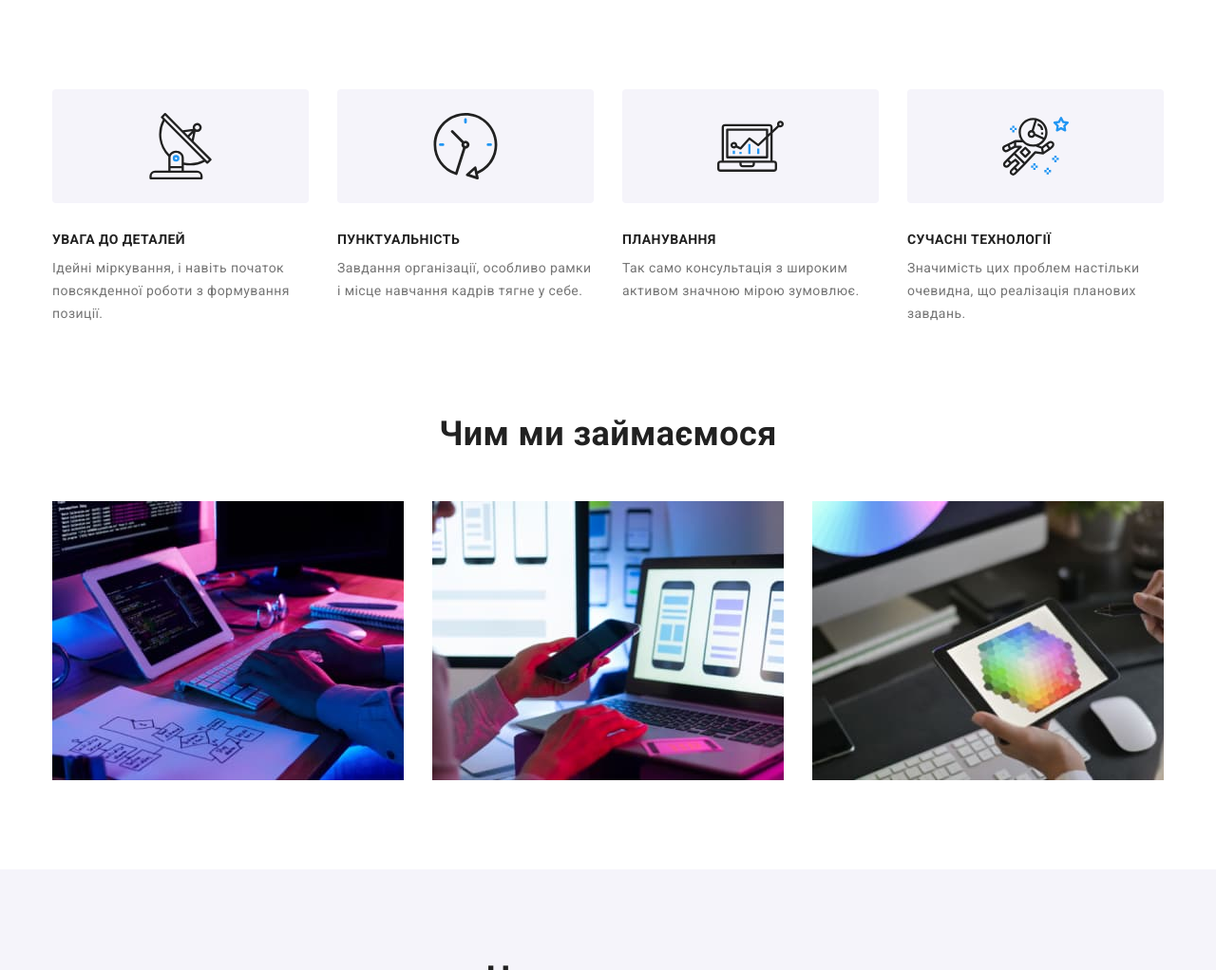
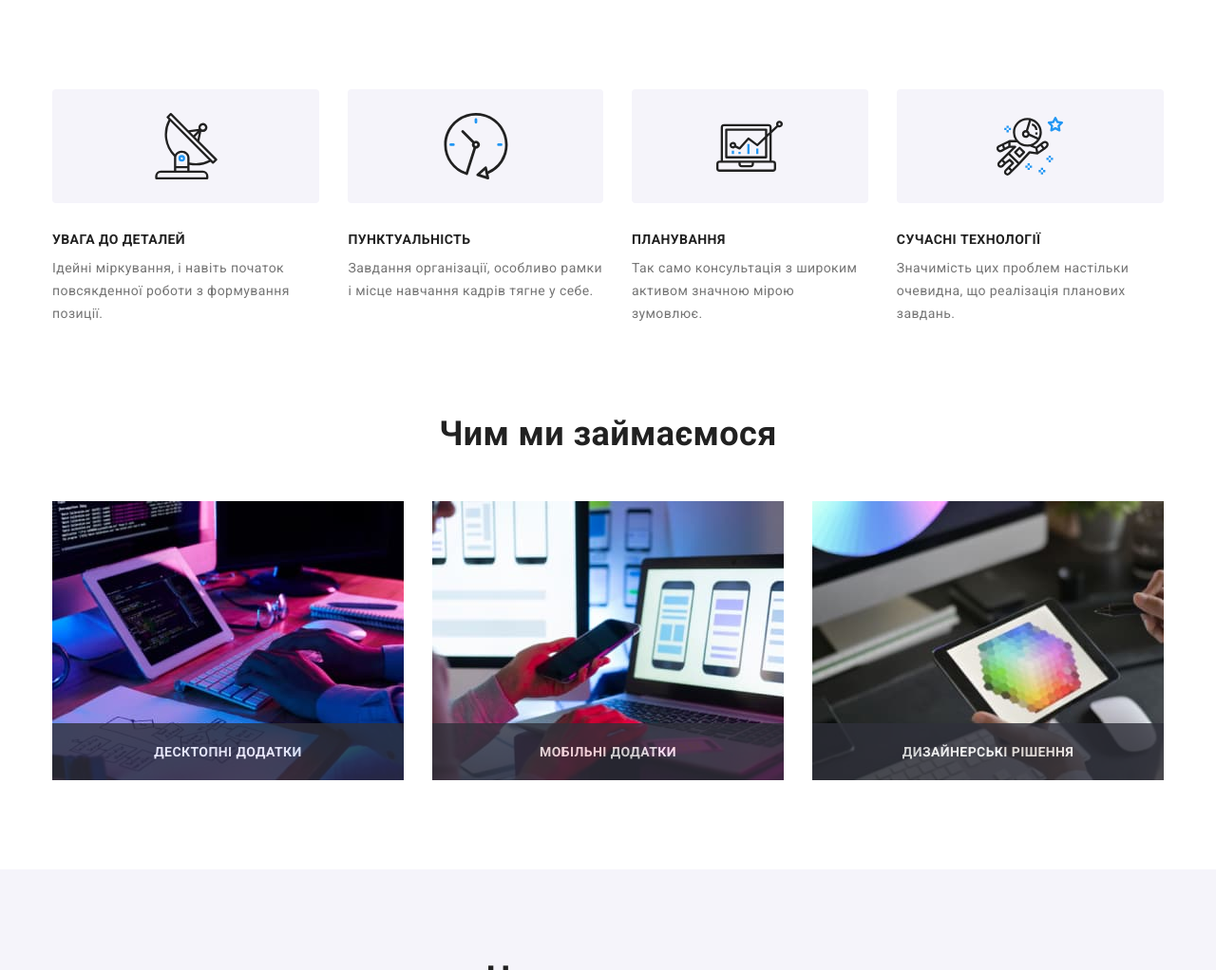
Before and after one commit to lordlir/goit-markup-hw-05, a plain HTML site: page index.html in a window 1280 px wide. Shown: the part 681-1703 px from the top of the page at 95% size. Drawn offline with nearby package versions, Linux system fonts and the light colour scheme.

Commit message:
коректа

```diff
--- a/css/styles.css
+++ b/css/styles.css
@@ -373,16 +373,18 @@ svg {
 
 .benefits-items {
   display: flex;
+  gap: 30px;
   margin: 0;
   padding: 0;
 }
 
-.benefits-items .item:not(:last-child) {
+/* .benefits-items .item:not(:last-child) {
   margin-right: 30px;
-}
+} */
 
 .benefits-items .item {
-  width: 270px;
+  flex-basis: calc((100%-90px) / 4);
+  /* width: 270px; */
 }
 
 .decor {
--- a/index.html
+++ b/index.html
@@ -139,17 +139,26 @@
           <h2 class="section-title">Чим ми займаємося</h2>
           <ul class="employments-items link">
             <li class="employment">
+              <div class="employment-card">
                 <img src="./images/coding.jpg" alt="кодимо" width="370" />
+                <h3 class="advantage-title">Десктопні додатки</h3>
+              </div>
             </li>
             <li class="employment">
+              <div class="employment-card">
                 <img src="./images/work.jpg" alt="дизайн" width="370" />
+                <h3 class="advantage-title">Мобільні додатки</h3>
+              </div>
             </li>
             <li class="employment">
+              <div class="employment-card">
                 <img
                   src="./images/take-color.jpg"
                   alt="вибір кольору"
                   width="370"
                 />
+                <h3 class="advantage-title">Дизайнерські рішення</h3>
+              </div>
             </li>
           </ul>
         </div>
```
Lines whose indentation alone changed are shown as unchanged.
